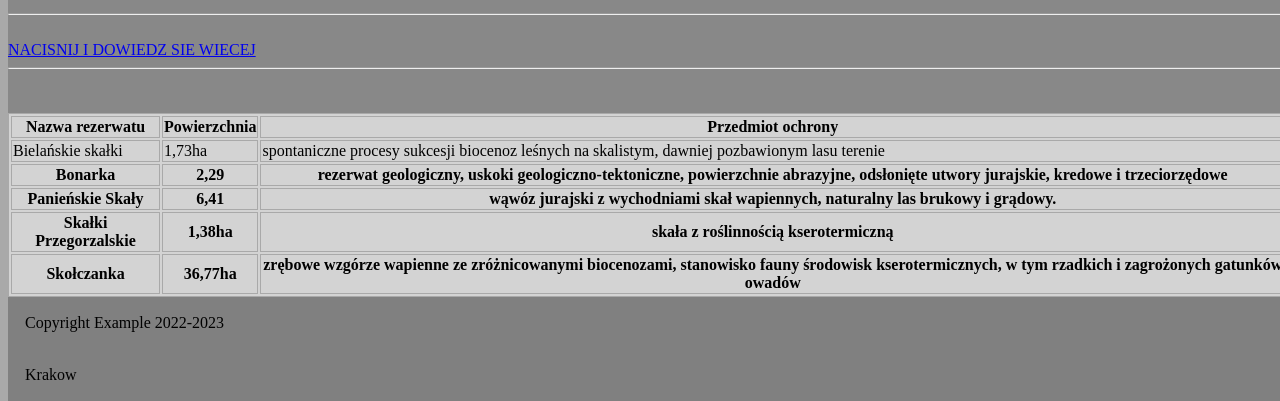
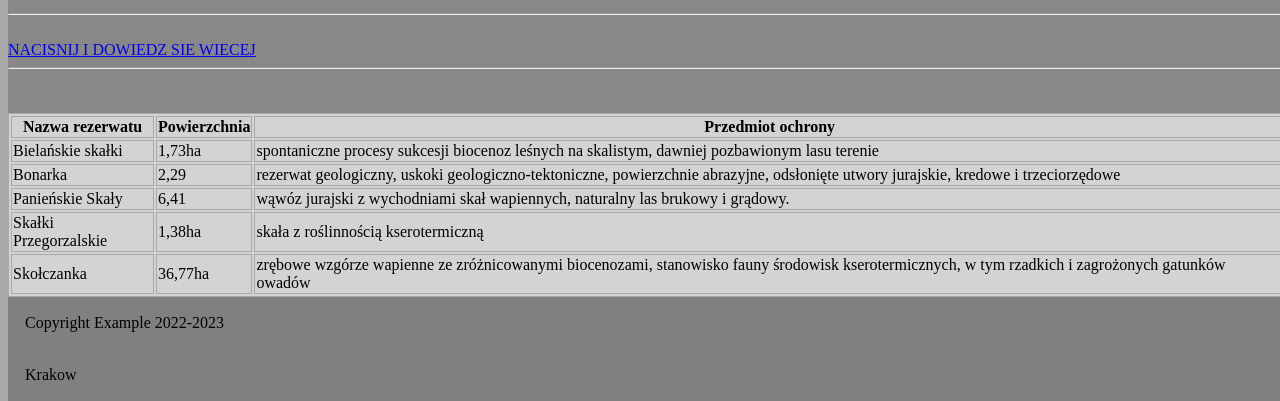
Before and after one commit to KrzysztofGniew/Krakow, a plain HTML site: page index.html in a window 1280 px wide. Shown: the part 956-1357 px from the top of the page. Drawn offline with Linux system fonts and the light colour scheme; files that its build step writes are made by us from their sources.

Commit message:
Update index.html

```diff
--- a/index.html
+++ b/index.html
@@ -15,7 +15,7 @@
 				</ul> </nav>
 			</b></header>
 			<main> 	<h1 align="center" id="Krak">Krakow</h1>
-	<p>
+	<p class-"first-akapit>
 		<h2 align="center">Kraków - miasto królewskie </h2>
 	</p>
 	<hr>
@@ -56,24 +56,24 @@
 		dawniej pozbawionym lasu terenie</td>
 	</tr>
 	<tr>
-		<th>Bonarka</th>
-		<th>2,29</th>
-		<th>rezerwat geologiczny, uskoki geologiczno-tektoniczne, powierzchnie abrazyjne, odsłonięte utwory jurajskie, kredowe i trzeciorzędowe</th>
+		<td>Bonarka</td>
+		<td>2,29</td>
+		<td>rezerwat geologiczny, uskoki geologiczno-tektoniczne, powierzchnie abrazyjne, odsłonięte utwory jurajskie, kredowe i trzeciorzędowe</td>
 	</tr>
 	<tr>
-		<th>Panieńskie Skały</th>
-		<th>6,41</th>
-		<th>wąwóz jurajski z wychodniami skał wapiennych, naturalny las brukowy i grądowy.</th>
+		<td>Panieńskie Skały</td>
+		<td>6,41</td>
+		<td>wąwóz jurajski z wychodniami skał wapiennych, naturalny las brukowy i grądowy.</td>
 	</tr>
 	<tr>
-		<th>Skałki Przegorzalskie</th>
-		<th>1,38ha</th>
-		<th>skała z roślinnością kserotermiczną</th>
+		<td>Skałki Przegorzalskie</td>
+		<td>1,38ha</td>
+		<td>skała z roślinnością kserotermiczną</td>
 	</tr>
 	<tr>
-		<th>Skołczanka</th>
-		<th>36,77ha</th>
-		<th>zrębowe wzgórze wapienne ze zróżnicowanymi biocenozami, stanowisko fauny środowisk kserotermicznych, w tym rzadkich i zagrożonych gatunków owadów</th>
+		<td>Skołczanka</td>
+		<td>36,77ha</td>
+		<td>zrębowe wzgórze wapienne ze zróżnicowanymi biocenozami, stanowisko fauny środowisk kserotermicznych, w tym rzadkich i zagrożonych gatunków owadów</td>
 	</tr>
 	</table>
 	</main>
@@ -81,5 +81,7 @@
 		<p>Copyright Example 2022-2023</p>
 		<p>Krakow</p>
 	</footer>
+
+	<script src="js/js.js"> </script>
 	</body>
 </html>
```
